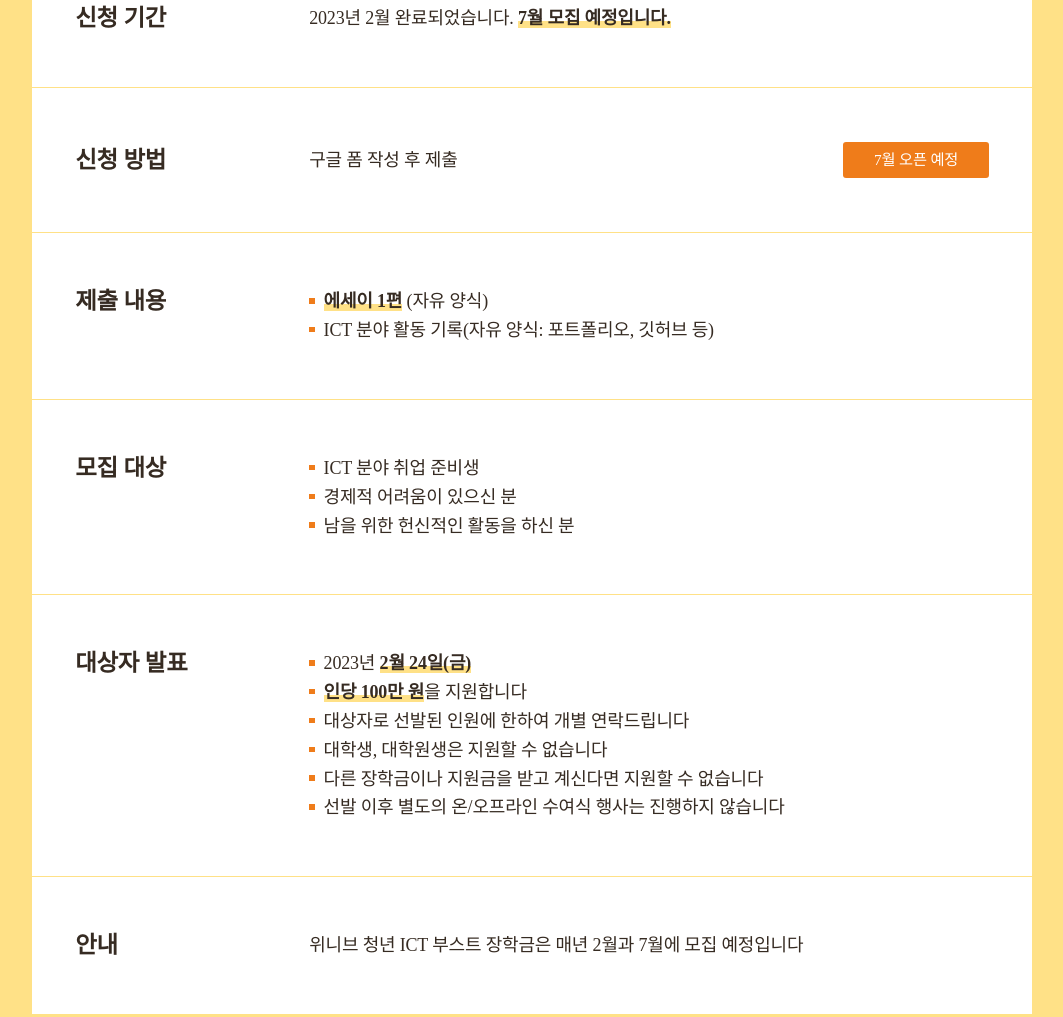
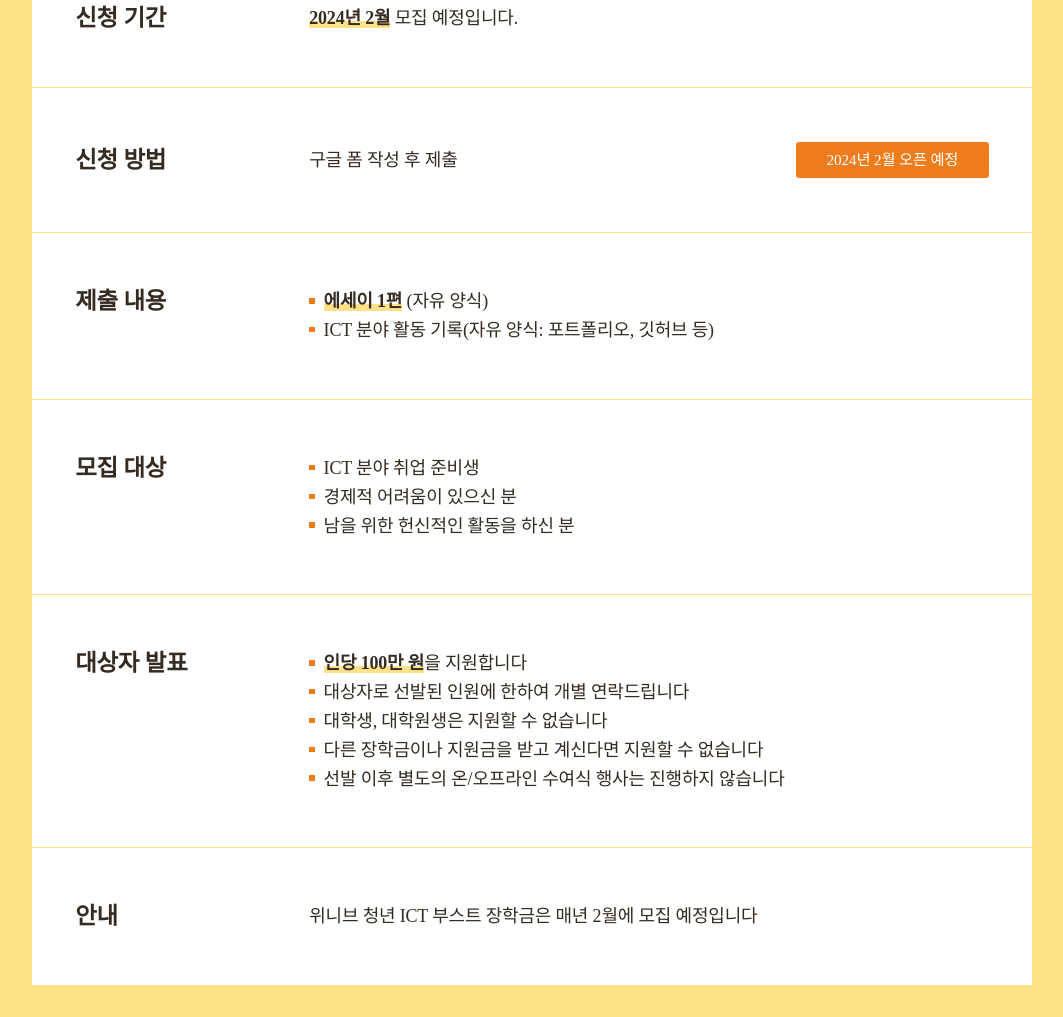
Before and after one commit to weniv/scholarship, a plain HTML site: page index.html in a window 1280 px wide. Shown: the part 1028-2045 px from the top of the page, without its empty margins (108-1171 px from the left). Drawn offline with Linux system fonts and the light colour scheme; a web font is replaced by a local one.

Commit message:
📝 텍스트 수정

```diff
--- a/index.html
+++ b/index.html
@@ -54,14 +54,14 @@
     </section>
     <section class="fac">
       <h2>신청 기간</h2>
-      <p>2023년 2월 완료되었습니다. <strong>7월 모집 예정입니다.</strong></p>
+      <p><strong>2024년 2월</strong> 모집 예정입니다.</p>
     </section>
 
     <section class="fac">
       <h2>신청 방법</h2>
       <div class="flex">
         <p>구글 폼 작성 후 제출</p>
-        <p class="btn">7월 오픈 예정</p>
+        <p class="btn">2024년 2월 오픈 예정</p>
       </div>
     </section>
 
@@ -88,7 +88,7 @@
       <h2>대상자 발표</h2>
 
       <ul>
-        <li>2023년 <strong>2월 24일(금)</strong></li>
+        <!-- <li>2023년 <strong>2월 24일(금)</strong></li> -->
         <li><strong>인당 100만 원</strong>을 지원합니다</li>
         <li>대상자로 선발된 인원에 한하여 개별 연락드립니다</li>
         <li>대학생, 대학원생은 지원할 수 없습니다</li>
@@ -98,7 +98,7 @@
     </section>
     <section>
       <h2>안내</h2>
-      <p>위니브 청년 ICT 부스트 장학금은 매년 2월과 7월에 모집 예정입니다</p>
+      <p>위니브 청년 ICT 부스트 장학금은 매년 2월에 모집 예정입니다</p>
     </section>
 
   </main>
```
